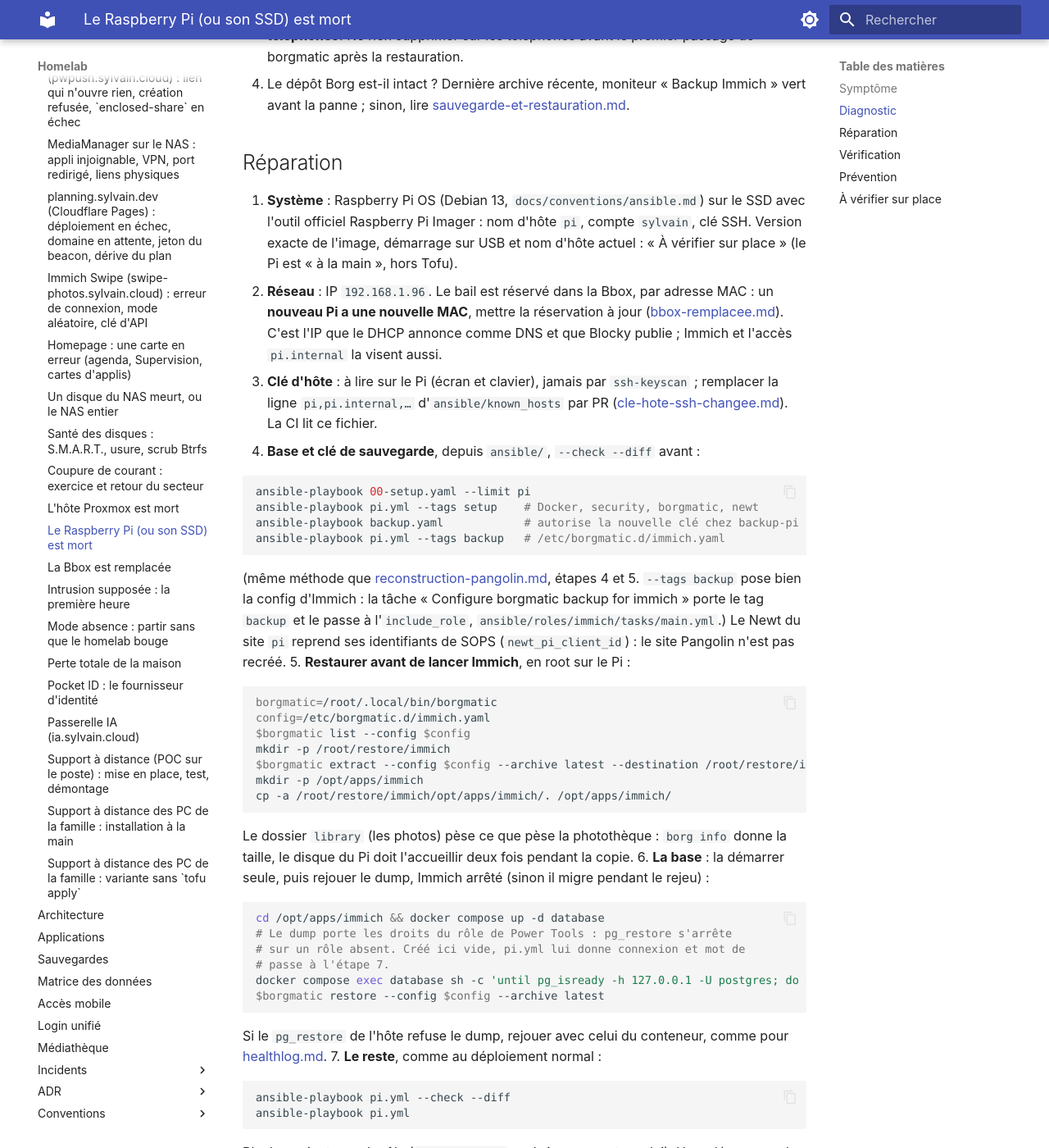
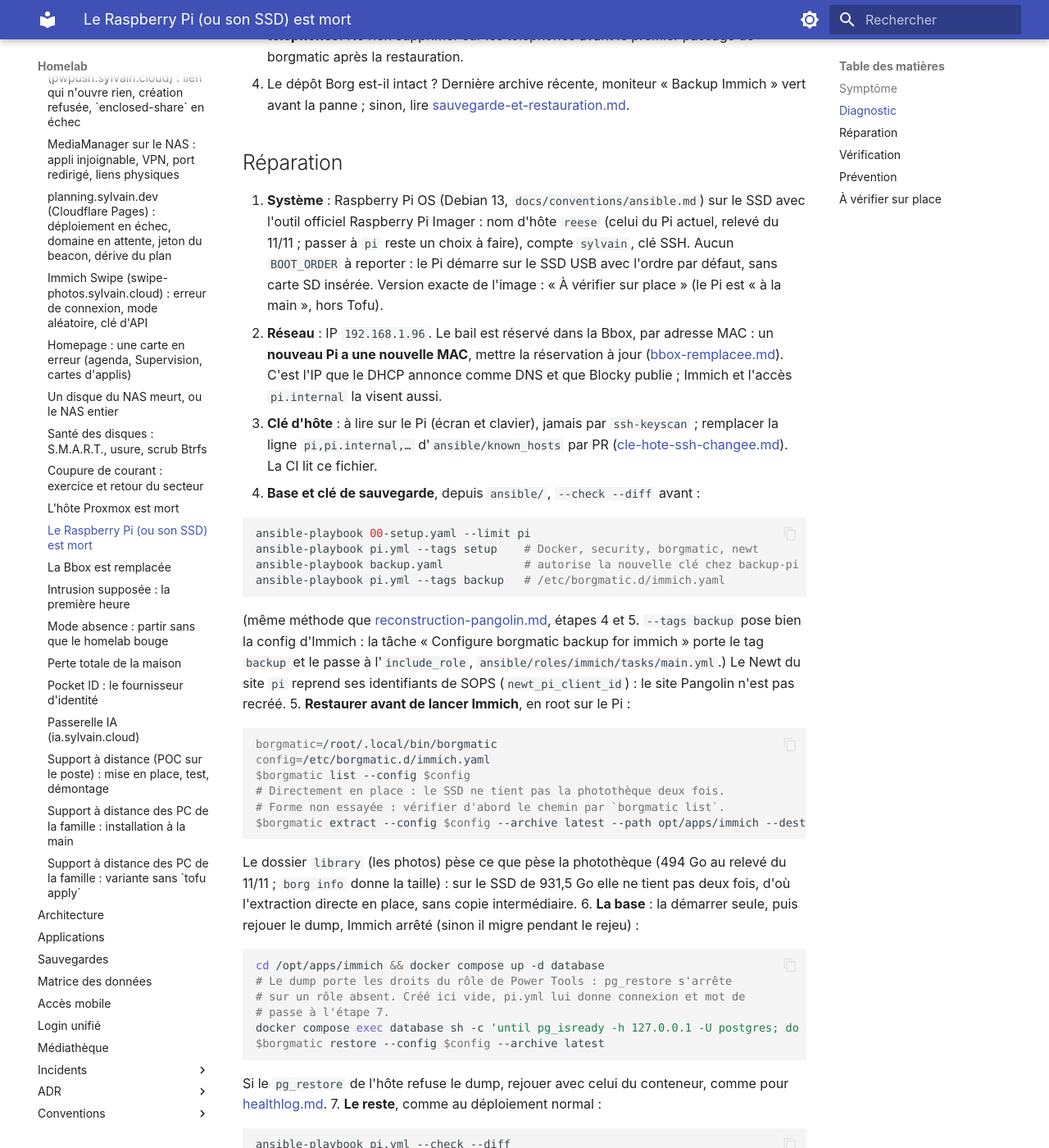
Before and after one commit to sylvainmetayer/homelab, an MkDocs documentation site: the page built from docs/runbooks/pi-mort.md, in a window 1280 px wide and 1400 px high, scrolled down 772 px. Shown: the whole window at 82% size. Built offline with MkDocs 1.6.1 and Material for MkDocs 9.7.7, drawn with Linux system fonts in a browser that asks for light colours; some of the changed text lies outside the part shown.

Commit message:
docs(runbooks): suites de la revue, les runbooks ne contredisent plus les relevés
pi-mort : extraction de la photothèque directement en place (elle ne tient pas deux fois sur le SSD), nom d'hôte reese, pas de BOOT_ORDER à reporter. NAS : DHCP, scrub du 07/11, instantanés quotidiens de media. Bbox : baux du Pi et du NAS indispensables, question de l'IP publique retirée.

Claude-Session: https://claude.ai/code/session_01EfxfYAbz2gwpFVQsyUyGKn

````diff
--- a/docs/runbooks/pi-mort.md
+++ b/docs/runbooks/pi-mort.md
@@ -34,10 +34,12 @@ vzdump, pas d'image.
 ## Réparation
 
 1. **Système** : Raspberry Pi OS (Debian 13, `docs/conventions/ansible.md`) sur
-   le SSD avec l'outil officiel Raspberry Pi Imager : nom d'hôte `pi`, compte
-   `sylvain`, clé SSH. Version exacte de l'image, démarrage sur USB et nom
-   d'hôte actuel : « À vérifier sur place » (le Pi est « à la main », hors
-   Tofu).
+   le SSD avec l'outil officiel Raspberry Pi Imager : nom d'hôte `reese`
+   (celui du Pi actuel, relevé du 11/11 ; passer à `pi` reste un choix à
+   faire), compte `sylvain`, clé SSH. Aucun `BOOT_ORDER` à reporter : le Pi
+   démarre sur le SSD USB avec l'ordre par défaut, sans carte SD insérée.
+   Version exacte de l'image : « À vérifier sur place » (le Pi est « à la
+   main », hors Tofu).
 2. **Réseau** : IP `192.168.1.96`. Le bail est réservé dans la Bbox, par
    adresse MAC : un **nouveau Pi a une nouvelle MAC**, mettre la réservation à
    jour ([bbox-remplacee.md](bbox-remplacee.md)). C'est l'IP que le DHCP
@@ -68,15 +70,15 @@ vzdump, pas d'image.
    borgmatic=/root/.local/bin/borgmatic
    config=/etc/borgmatic.d/immich.yaml
    $borgmatic list --config $config
-   mkdir -p /root/restore/immich
-   $borgmatic extract --config $config --archive latest --destination /root/restore/immich
-   mkdir -p /opt/apps/immich
-   cp -a /root/restore/immich/opt/apps/immich/. /opt/apps/immich/
+   # Directement en place : le SSD ne tient pas la photothèque deux fois.
+   # Forme non essayée : vérifier d'abord le chemin par `borgmatic list`.
+   $borgmatic extract --config $config --archive latest --path opt/apps/immich --destination /
    ```
 
-   Le dossier `library` (les photos) pèse ce que pèse la photothèque : `borg
-   info` donne la taille, le disque du Pi doit l'accueillir deux fois pendant
-   la copie.
+   Le dossier `library` (les photos) pèse ce que pèse la photothèque (494 Go
+   au relevé du 11/11 ; `borg info` donne la taille) : sur le SSD de 931,5 Go
+   elle ne tient pas deux fois, d'où l'extraction directe en place, sans copie
+   intermédiaire.
 6. **La base** : la démarrer seule, puis rejouer le dump, Immich arrêté
    (sinon il migre pendant le rejeu) :
 
@@ -128,16 +130,11 @@ vzdump, pas d'image.
 
 **Sur le Pi actuel**, tant qu'il marche :
 
-- `cat /etc/os-release` : la version de Raspberry Pi OS à réinstaller
-  (Debian 13 attendu).
-- `hostnamectl` : le nom d'hôte. [docs/conventions/ansible.md](../conventions/ansible.md)
-  le dit encore `reese`, l'étape 1 installe `pi` : choisir, puis vérifier
-  le nom du bail dans la Bbox (`pi.lan` est servi par la Bbox, pas par
-  Blocky).
-- `sudo rpi-eeprom-config` : l'ordre de démarrage (`BOOT_ORDER`) qui fait
-  démarrer le Pi sur le SSD USB ; à reporter sur un Pi neuf.
-- `du -sh /opt/apps/immich/library` et `df -h /` : la taille de la
-  photothèque, et la place pour la recevoir deux fois (étape 5).
+- Nom d'hôte : `reese` au relevé du 11/11 ([docs/conventions/ansible.md](../conventions/ansible.md)
+  le dit aussi) ; passer à `pi` reste à choisir, puis vérifier le nom du bail
+  dans la Bbox (`pi.lan` est servi par la Bbox, pas par Blocky).
+- Système, EEPROM, disque : relevés le 11/11 (plus bas) ; à relire après un
+  changement de disque ou de version.
 
 **Interface de la Bbox** :
 
````
Also changed, not shown: other parts of docs/runbooks/pi-mort.md (+1 -1 lines), docs/matrice-des-donnees.md (+4 -4 lines), docs/runbooks/bbox-remplacee.md (+4 -8 lines), docs/runbooks/disque-nas-mort.md (+10 -11 lines), docs/runbooks/hote-proxmox-mort.md (+2 -1 lines), docs/runbooks/sante-des-disques.md (+3 -2 lines).
